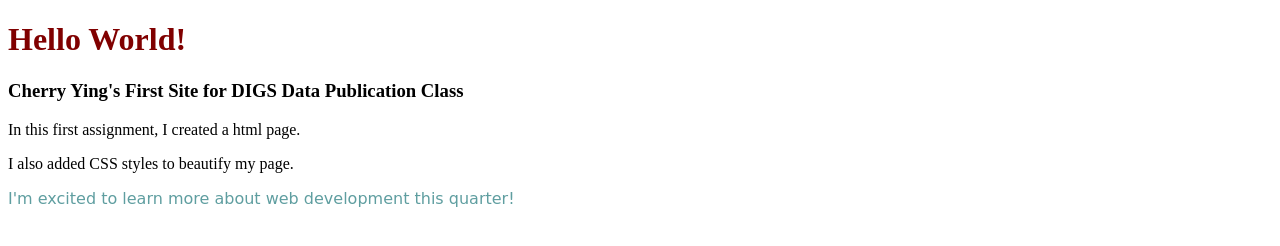
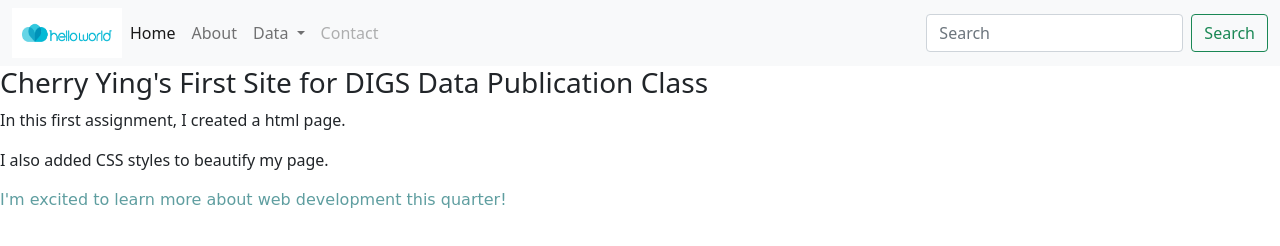
Before and after one commit to yue-cherry-ying/yue-cherry-ying.github.io, a plain HTML site: page index.html in a window 1280 px wide. Drawn offline with nearby package versions, Linux system fonts and the light colour scheme; a web font is replaced by a local one.

Commit message:
modifying the navbar

```diff
--- a/index.html
+++ b/index.html
@@ -2,15 +2,70 @@
 <html lang="en">
 
 <head>
-    <meta charset="UTF-8">
-    <meta name="viewport" content="width=device-width, initial-scale=1.0">
+    <!-- Required meta tags -->
+    <meta charset="utf-8">
+    <meta name="viewport" content="width=device-width, initial-scale=1">
+
+    <!-- Bootstrap CSS -->
+    <link href="https://cdn.jsdelivr.net/npm/bootstrap@5.0.0-beta1/dist/css/bootstrap.min.css" rel="stylesheet" integrity="sha384-giJF6kkoqNQ00vy+HMDP7azOuL0xtbfIcaT9wjKHr8RbDVddVHyTfAAsrekwKmP1" crossorigin="anonymous">
+
+    <!-- Connect to my own CSS -->
+    <link rel="stylesheet" href="css/styles.css">
+
+    <!-- Connect to Google Font -->
+    <link href="https://fonts.googleapis.com/css2?family=Amatic+SC:wght@700&family=Potta+One&display=swap" rel="stylesheet">
+
     <title>Hello World!</title>
-    <link rel="stylesheet" href="css/styles.css">
-    <link href="https://fonts.googleapis.com/css2?family=Amatic+SC:wght@700&family=Potta+One&display=swap" rel="stylesheet">
+
 </head>
 
 <body>
-    <h1>Hello World!</h1>
+    <nav class="navbar navbar-expand-lg navbar-light bg-light">
+        <div class="container-fluid">
+            <img src="helloworld_logo.png" alt="" width="110" height="50" class="d-inline-block align-top">
+            <button class="navbar-toggler" type="button" data-bs-toggle="collapse" data-bs-target="#navbarSupportedContent" aria-controls="navbarSupportedContent" aria-expanded="false" aria-label="Toggle navigation">
+                <span class="navbar-toggler-icon"></span>
+            </button>
+            <div class="collapse navbar-collapse" id="navbarSupportedContent">
+                <ul class="navbar-nav me-auto mb-2 mb-lg-0">
+                    <li class="nav-item">
+                        <a class="nav-link active" aria-current="page" href="#">Home</a>
+                    </li>
+                    <li class="nav-item">
+                        <a class="nav-link" href="#">About</a>
+                    </li>
+                    <li class="nav-item dropdown">
+                        <a class="nav-link dropdown-toggle" href="#" id="navbarDropdown" role="button" data-bs-toggle="dropdown" aria-expanded="false">
+                            Data
+                        </a>
+                        <ul class="dropdown-menu" aria-labelledby="navbarDropdown">
+                            <li>
+                                <a class="dropdown-item" href="#">CSV</a>
+                            </li>
+                            <li>
+                                <a class="dropdown-item" href="#">PDF</a>
+                            </li>
+                            <li>
+                                <a class="dropdown-item" href="#">HTML</a>
+                            </li>
+                            <li>
+                                <hr class="dropdown-divider">
+                            </li>
+                            <li><a class="dropdown-item" href="#">Other File Formats</a></li>
+                        </ul>
+                    </li>
+                    <li class="nav-item">
+                        <a class="nav-link disabled" href="#" tabindex="-1" aria-disabled="true">Contact</a>
+                    </li>
+                </ul>
+                <form class="d-flex">
+                    <input class="form-control me-2" type="search" placeholder="Search" aria-label="Search">
+                    <button class="btn btn-outline-success" type="submit">Search</button>
+                </form>
+            </div>
+        </div>
+    </nav>
+
     <h3>
         Cherry Ying's First Site for DIGS Data Publication Class
     </h3>
```
Also changed, not shown: helloworld_logo.png (added).
